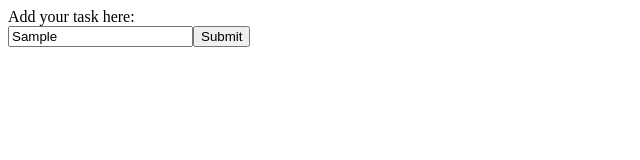
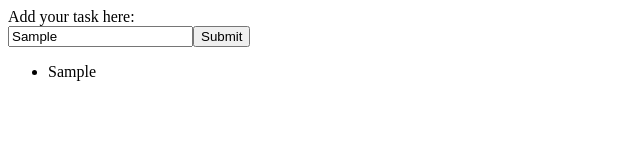
Before and after one commit to aScHEABL/task-app, a React (Create React App) app: page / in a window 1280 px wide. Both pictures are taken after typing "Sample" into the empty fields and a click on the button "Submit". Shown: the top 160 px of the page, without its empty margins (0-640 px from the left). Built offline with nearby package versions, Linux system fonts and the light colour scheme.

Commit message:
update: render taskArray in Overview.js

```diff
--- a/src/App.js
+++ b/src/App.js
@@ -1,4 +1,5 @@
 import React,{ Component } from "react";
+import Overview from "./components/Overview";
 
 class App extends Component {
   constructor(props) {
@@ -25,6 +26,7 @@ class App extends Component {
           <br />
           <input name="task" data-input-textbox></input>
           <button type="button" data-submit-btn onClick={this.onClickBtn}>Submit</button>
+          <Overview taskArray={this.state.taskArray} />
         </form>
       </div>
     );
--- a/src/components/Overview.js
+++ b/src/components/Overview.js
@@ -1,15 +1,18 @@
-import React, {Component } from "react";
+import React, { Component } from "react";
 
-class MyComponent extends Component {
+class Overview extends Component {
     constructor(props) {
-
+      super(props);
     }
 
     render() {
         return (
-            <div>
-
-            </div>
+            <ul>
+                {this.props.taskArray.map((task) => <li>{task}</li>)}
+            </ul>
         )
     }
 }
+
+
+export default Overview;
```
